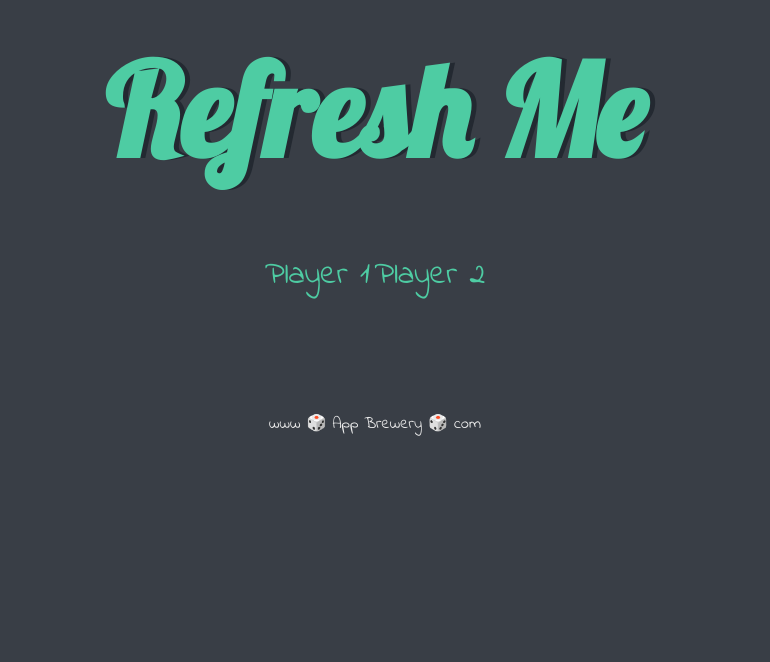
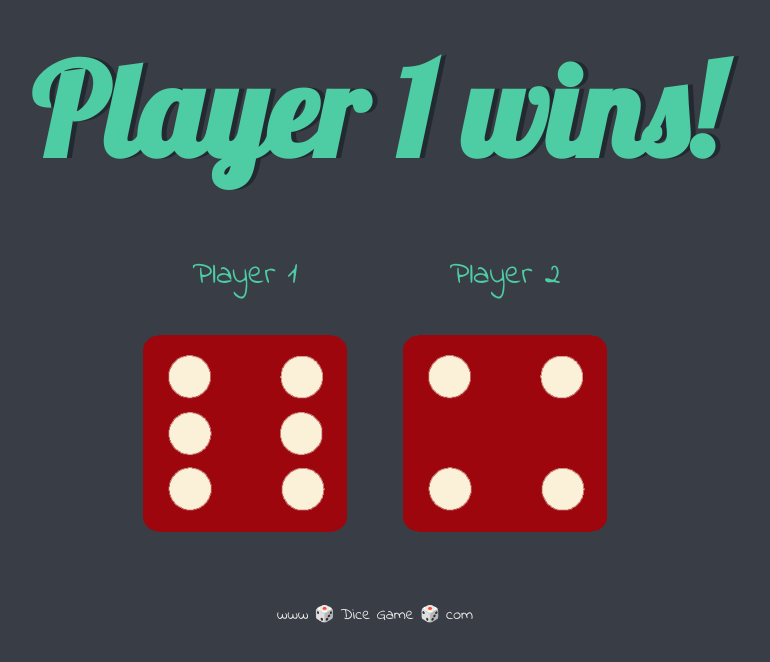
Before and after one commit to kskajall/Web-Dev, a plain HTML site: page Dicee Challenge - Starting Files/dicee.html in a window 1280 px wide. Shown: the whole page, without its empty margins (265-1035 px from the left). Drawn offline with Linux system fonts and the light colour scheme.

Commit message:
completes

```diff
--- a/Dicee Challenge - Starting Files/dicee.html
+++ b/Dicee Challenge - Starting Files/dicee.html
@@ -14,20 +14,20 @@
 
       <div class="dice">
         <p>Player 1</p>
-        <img class="img1" src="">
+        <img class="img1" src="./images/dice6.png">
       </div>
 
       <div class="dice">
         <p>Player 2</p>
-        <img class="img2" src="">
+        <img class="img2" src="./images/dice6.png">
       </div>
 
     </div>
 
-
+    <script src="index.js"></script>
   </body>
 
   <footer>
-    www 🎲 App Brewery 🎲 com
+    www 🎲 Dice Game 🎲 com
   </footer>
 </html>
--- /dev/null
+++ b/Dicee Challenge - Starting Files/index.js
@@ -0,0 +1,30 @@
+
+var randomNumber1 = Math.floor(Math.random() * 6) + 1;
+
+var randomDiceImage1 = "dice" + randomNumber1 + ".png";
+
+var randomImage1 = "./images/" + randomDiceImage1;
+
+var image1 = document.querySelectorAll("img")[0];
+
+image1.setAttribute("src", randomImage1);
+
+
+var randomNumber2 = Math.floor(Math.random() * 6) + 1;
+
+var randomDiceImage2 = "dice" + randomNumber2 + ".png";
+
+var randomImage2 = "./images/" + randomDiceImage2;
+
+var image2 = document.querySelectorAll("img")[1];
+
+image2.setAttribute("src", randomImage2);
+
+
+if (randomNumber1 > randomNumber2) {
+    document.querySelector("h1").innerHTML = "Player 1 wins!";
+} else if (randomNumber2 > randomNumber1) {
+    document.querySelector("h1").innerHTML = "Player 2 wins!"
+} else {
+    document.querySelector("h1").innerHTML = "Draw!"
+}
```
